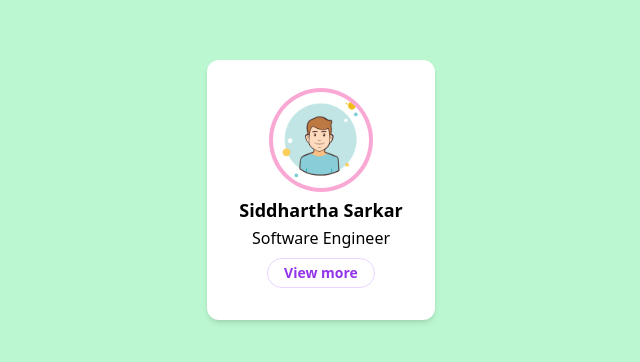
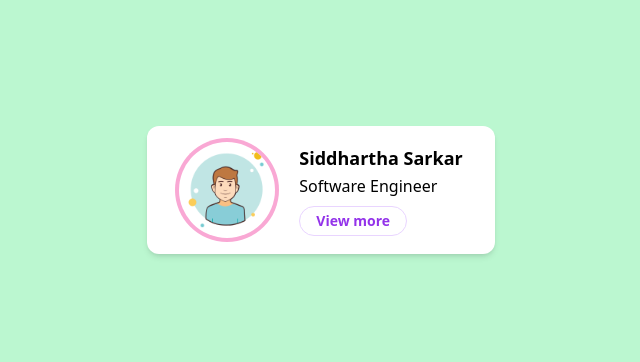
Before and after one commit to SiddharthaSarkar1/TailwindCSS, a website: page LessonOne/output/index.html in a window 1280 px wide. Shown: the part 210-572 px from the top of the page, without its empty margins (319-959 px from the left). Drawn offline with Linux system fonts and the light colour scheme.

Commit message:
Make the card responsive

```diff
--- a/LessonOne/output/index.html
+++ b/LessonOne/output/index.html
@@ -9,9 +9,10 @@
 </head>
 <body class="h-screen flex items-center justify-center bg-green-200">
 
-  <div class="max-w-sm mx-auto p-8 bg-white rounded-xl shadow-md space-y-2">
-    <img class="h-24 mx-auto rounded-full ring-4 ring-pink-300" src="img/user.png" alt="profile Picture">
-    <div class="text-center space-y-2">
+  <div class="max-w-sm mx-auto p-8 bg-white rounded-xl shadow-md space-y-2 sm:flex sm:items-center
+  sm:py-4 sm:space-y-0 sm:space-x-6">
+    <img class="h-24 mx-auto rounded-full ring-4 ring-pink-300 sm:mx-0 sm:flex-shrink-0" src="img/user.png" alt="profile Picture">
+    <div class="text-center space-y-2 sm:text-left">
       <div class="space-y-0.5">
         <p class="text-lg text-black font-semibold">Siddhartha Sarkar</p>
         <p class="text-grey-500 font-medium">Software Engineer</p>
```
Also changed, not shown: LessonOne/output/tailwind.css.
